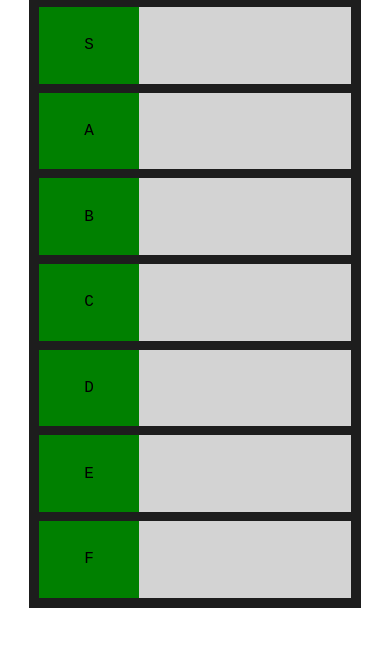
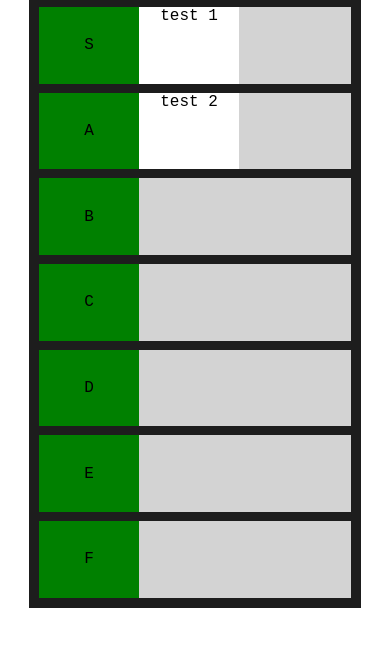
Before and after one commit to TitouanML/tierList, a plain HTML site: page index.html in a window 390 px wide. Shown: the part 83-730 px from the top of the page. Drawn offline with Linux system fonts and the light colour scheme.

Commit message:
Création et style des cards

```diff
--- a/index.html
+++ b/index.html
@@ -19,11 +19,13 @@
                 <div class="label">
                     S
                 </div>
+                <div class="card" id="first">test 1</div>
             </div>
             <div class="rows">
                 <div class="label">
                     A
                 </div>
+                <div class="card" id="second">test 2</div>
             </div>
             <div class="rows">
                 <div class="label">
--- a/style.css
+++ b/style.css
@@ -20,6 +20,7 @@
     }
 
     .rows{
+        display: flex;
         width: 100%;
         height: 13%;
         background-color: lightgray;
@@ -34,4 +35,12 @@
         justify-content: center;
         background-color: green;
     }
+
+    .card{
+        display: flex;
+        justify-content: center;
+        height: 100%;
+        width: 100px;
+        background-color: white;
+    }
 }
```
